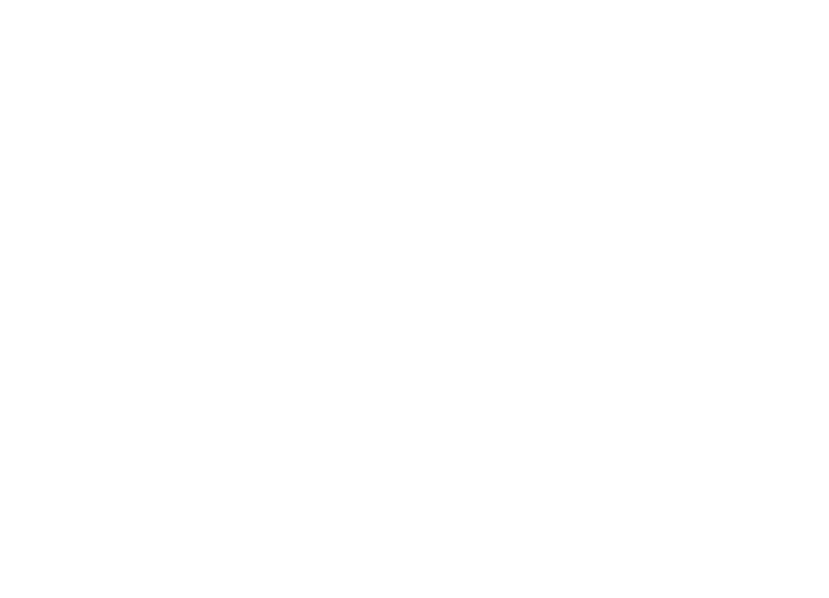
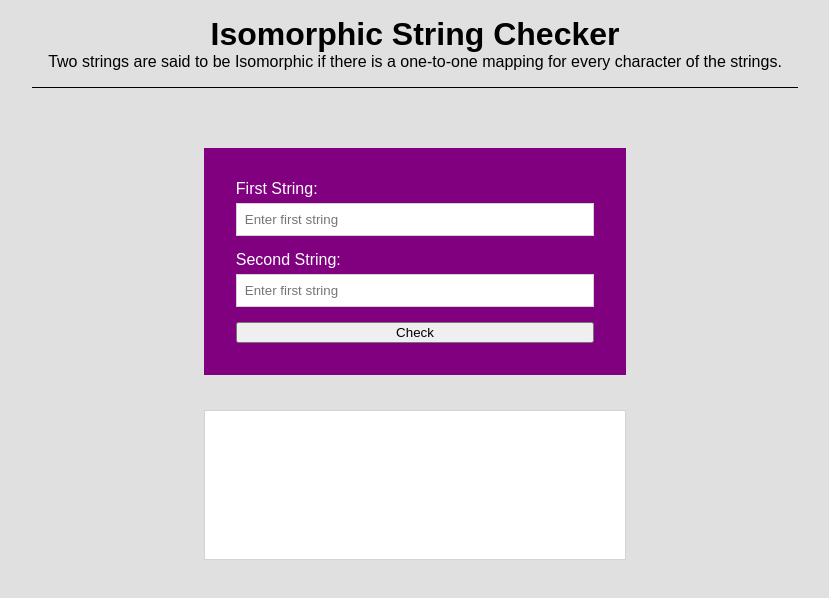
Before and after one commit to EwiJosepha/isomorphicChecker, a plain HTML site: page index.html in a window 1280 px wide. Shown: the whole page, without its empty margins (225-1054 px from the left). Drawn offline with Linux system fonts and the light colour scheme.

Commit message:
building isormorphic checker

```diff
--- a/assets/scripts/script.js
+++ b/assets/scripts/script.js
@@ -0,0 +1,40 @@
+// Javascript function to check if two
+// strings are isomorphic
+// catching the DOM
+const button = document.getElementById('submit-button')
+const displayResult = document.getElementById('resultt')
+// listening to a click button
+// Event handeler
+function isomorphicString (e) {
+  e.preventDefault()
+  const s = document.getElementById('string-one').value
+  const t = document.getElementById('string-two').value
+  if (s.length !== t.length) {
+    displayResult.innerHTML = 'The two strings must bee the same'
+  }
+  const mapa = new Map()
+  const mapb = new Map()
+  for (let i = 0; i < s.length; i++) {
+    if (mapa.has(s[i])) {
+      if (mapa.get(s[i]) !== t[i]) {
+        console.log(mapa.get(s[i]))
+        displayResult.innerHTML = 'false'
+        return
+      }
+    } else {
+      mapa.set(s[i], t[i])
+      console.log(mapa)
+    }
+    if (mapb.has(t[i])) {
+      if (mapb.get(t[i]) !== s[i]) {
+        displayResult.innerHTML = 'false'
+        return
+      }
+    } else {
+      mapb.set(t[i], s[i])
+    }
+  }
+  displayResult.innerHTML = 'true'
+}
+
+button.addEventListener('click', isomorphicString)
--- a/assets/styles/style.css
+++ b/assets/styles/style.css
@@ -0,0 +1,69 @@
+* {
+  margin: 0;
+  box-sizing: border-box;
+  font-family: sans-serif;
+}
+
+body {
+  width: 100%;
+  min-height: 100vh;
+  background-color: #e0e0e0;
+  display: flex;
+  flex-direction: column;
+  align-items: center;
+  gap: 35px;
+}
+
+header {
+  display: flex;
+  flex-direction: column;
+  align-items: center;
+  justify-content: center;
+  padding: 1rem;
+  border-bottom: 1px solid;
+}
+
+form {
+  display: flex;
+  flex-direction: column;
+  gap: 15px;
+  width: 33%;
+  min-width: 33%;
+  padding: 2rem;
+  margin-top: 25px;
+  /* position: absolute;
+  top: 50%;
+  left: 50%;
+  transform: translate(-50%, -50%); */
+  background-color: purple;
+  color: #fff;
+}
+
+.input-feild {
+  display: flex;
+  gap: 5px;
+  flex-direction: column;
+  width: 100%;
+  font-size: 1rem;
+}
+
+input {
+  width: 100%;
+  padding: 0.5rem;
+  border: 1px solid lightgray;
+}
+
+input:focus {
+  outline: none;
+}
+
+.result {
+  width: 33%;
+  min-width: 33%;
+  height: 150px;
+  display: flex;
+  justify-content: center;
+  align-items: center;
+  background-color: #fff;
+  border: 1px solid lightgray;
+}
--- a/index.html
+++ b/index.html
@@ -1,17 +1,40 @@
 <!DOCTYPE html>
 <html lang="en">
+
 <head>
   <meta charset="UTF-8">
   <meta name="viewport" content="width=device-width, initial-scale=1.0">
   <title>Isomorphic-Checker</title>
   <link rel="stylesheet" href="assets/styles/style.css">
 </head>
+
 <body>
 
+  <header>
+    <h1>Isomorphic String Checker</h1>
+    <p>
+      Two strings are said to be Isomorphic if there is a one-to-one mapping
+      for every character of the strings.
+    </p>
+  </header>
 
+  <form>
+    <div class="input-feild">
+      <label for="str1">First String:</label>
+      <input type="text" name="str1" id="string-one" placeholder="Enter first string" />
+    </div>
 
+    <div class="input-feild">
+      <label for="str2">Second String:</label>
+      <input type="text" name="str2" id="string-two" placeholder="Enter first string" />
+    </div>
 
+    <button id="submit-button" type="submit">Check</button>
+  </form>
 
-  <script src="assets/scripts/script.js"></script>
+  <div class="result" id="resultt"></div>
+
+<script src="assets/scripts/script.js"></script>
 </body>
+
 </html>
```
Also changed, not shown: 1 other file.
